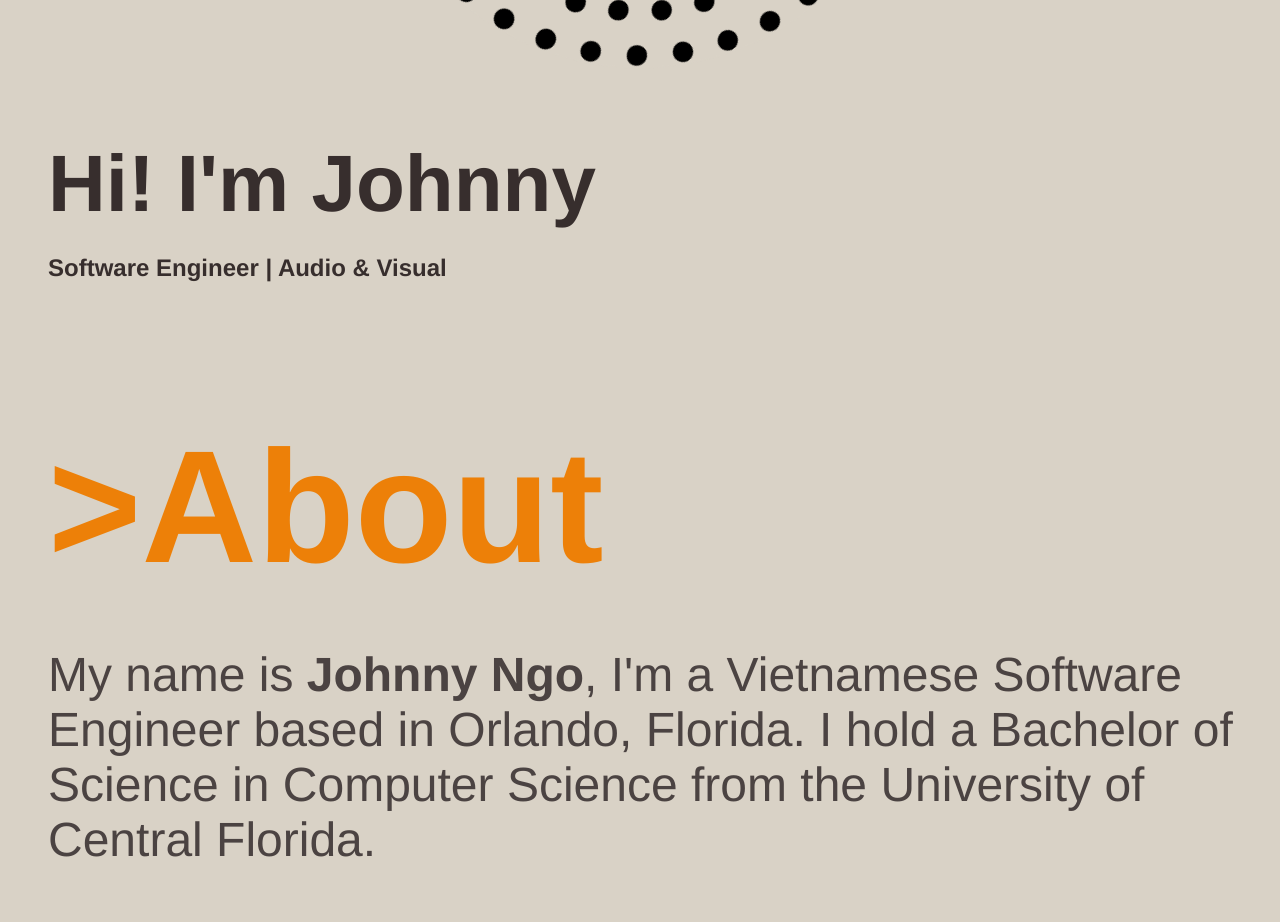
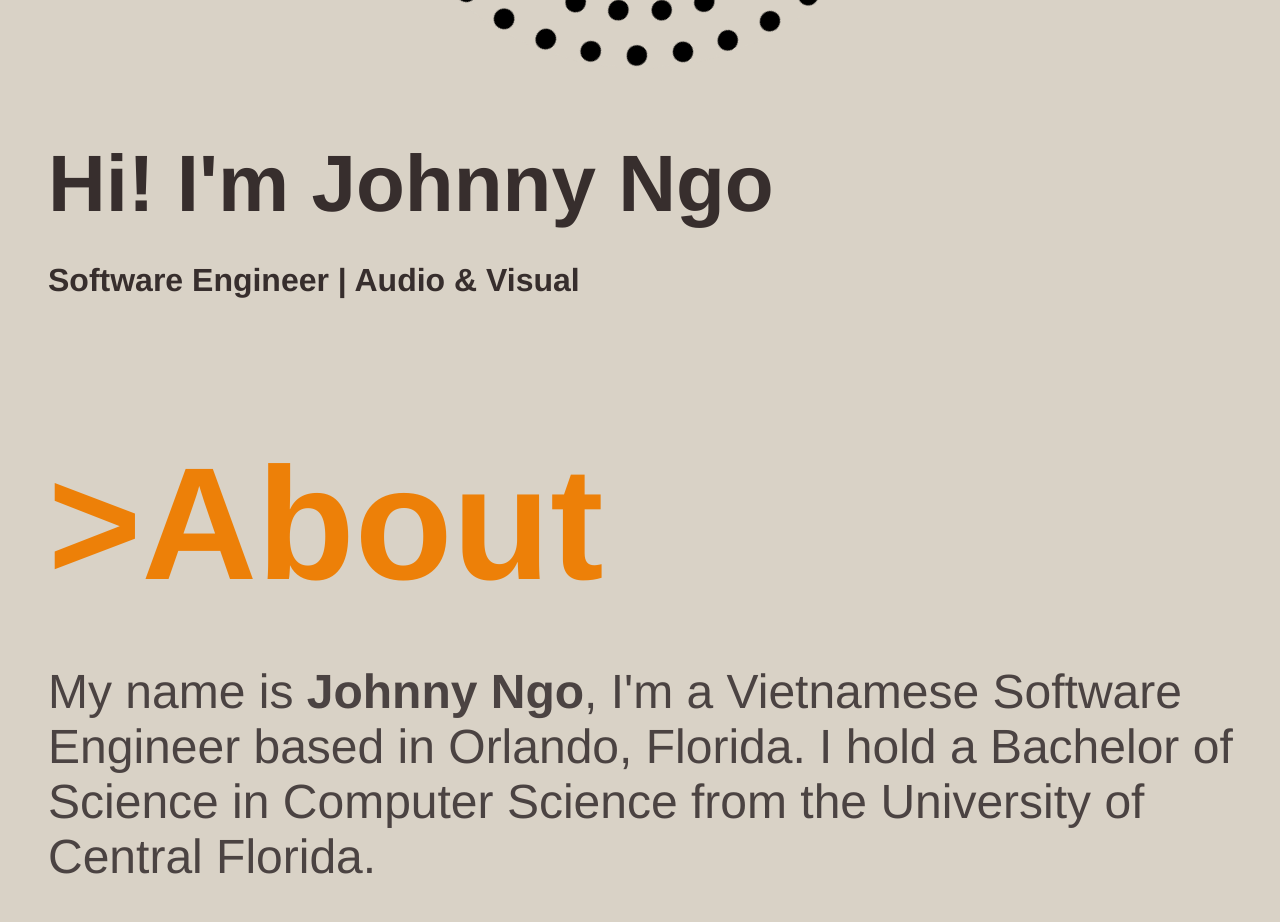
Before and after one commit to jxngo/my_portfolio, a React (Create React App) app: page / in a window 1280 px wide. Shown: the part 780-1702 px from the top of the page. Built offline with nearby package versions, Linux system fonts and the light colour scheme.

Commit message:
fix small change

```diff
--- a/src/sections/Introduction.js
+++ b/src/sections/Introduction.js
@@ -13,7 +13,7 @@ function Introduction() {
     }
     h3 {
         color: #372E2D;
-        font-size: 1.5rem;
+        font-size: 2rem;
         font-family: Helvetica, Arial, sans-serif;
       }
 
@@ -47,7 +47,7 @@ function Introduction() {
      <IntroContainer>
        <img src={speaker} alt="speaker"></img>
        <IntroDiv>
-        <h1>Hi! I'm Johnny</h1>
+        <h1>Hi! I'm Johnny Ngo</h1>
         <h3>Software Engineer | Audio & Visual</h3>
        </IntroDiv>
 
```
